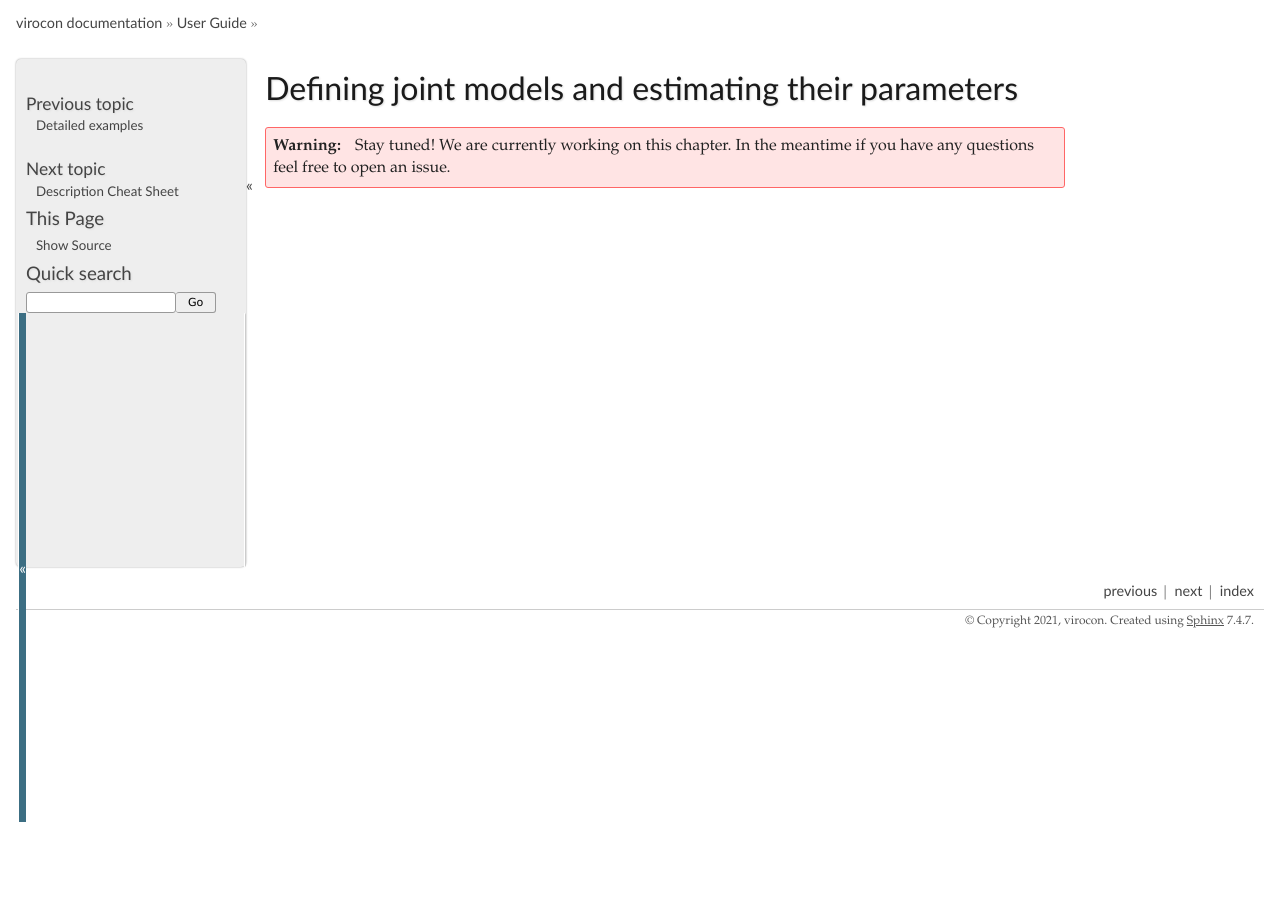
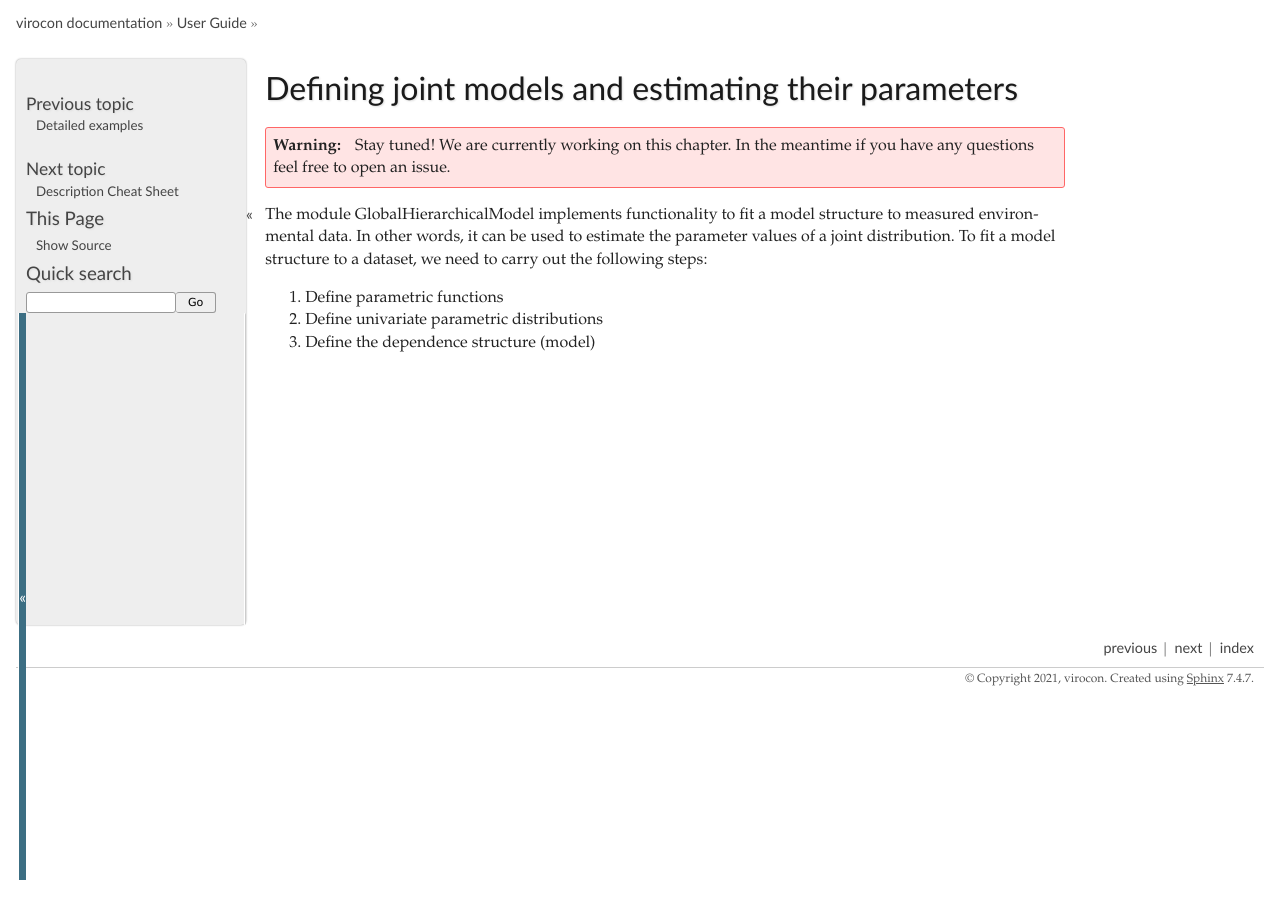
Before and after one commit to virocon-organization/virocon, a Sphinx documentation site: the page built from docs/joint_models_estimating_parameters.rst, in a window 1280 px wide. Built offline with Sphinx 7.4.7, drawn with Linux system fonts in a browser that asks for light colours.

Commit message:
User guide changes

```diff
--- a/docs/detailed_examples.rst
+++ b/docs/detailed_examples.rst
@@ -1,6 +1,6 @@
-***************************************************
+*****************
 Detailed examples
-***************************************************
+*****************
 
 .. warning::
     Stay tuned! We are currently working on this chapter.
--- a/docs/example.rst
+++ b/docs/example.rst
@@ -1,6 +1,6 @@
-**************************
-Example: Sea state contour
-**************************
+**************************************
+Quick start example: Sea state contour
+**************************************
 
 Let’s start this user guide with a simple example, which can be copied easily line by line or downloaded from the
 examples section of the repository. Based on a dataset, the long-term joint distribution of sea states is estimated,
--- a/docs/joint_models_estimating_parameters.rst
+++ b/docs/joint_models_estimating_parameters.rst
@@ -1,7 +1,15 @@
-**************************************
+*****************************************************
 Defining joint models and estimating their parameters
-**************************************
+*****************************************************
 
 .. warning::
     Stay tuned! We are currently working on this chapter.
     In the meantime if you have any questions feel free to open an issue.
+
+The module GlobalHierarchicalModel implements functionality to fit a model structure to measured environmental data. In
+other words, it can be used to estimate the parameter values of a joint distribution. To fit a model structure to a
+dataset, we need to carry out the following steps:
+
+1.	Define parametric functions
+2.	Define univariate parametric distributions
+3.	Define the dependence structure (model)
```
